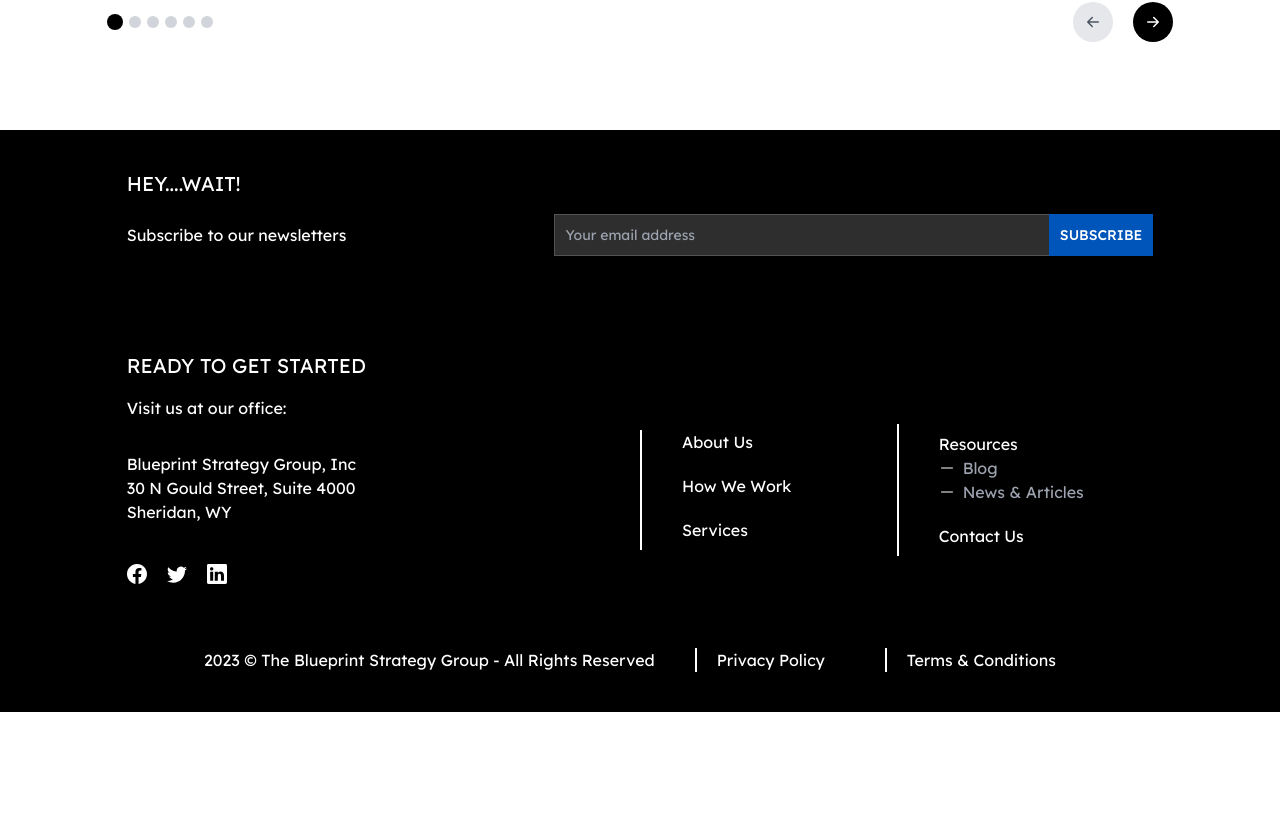
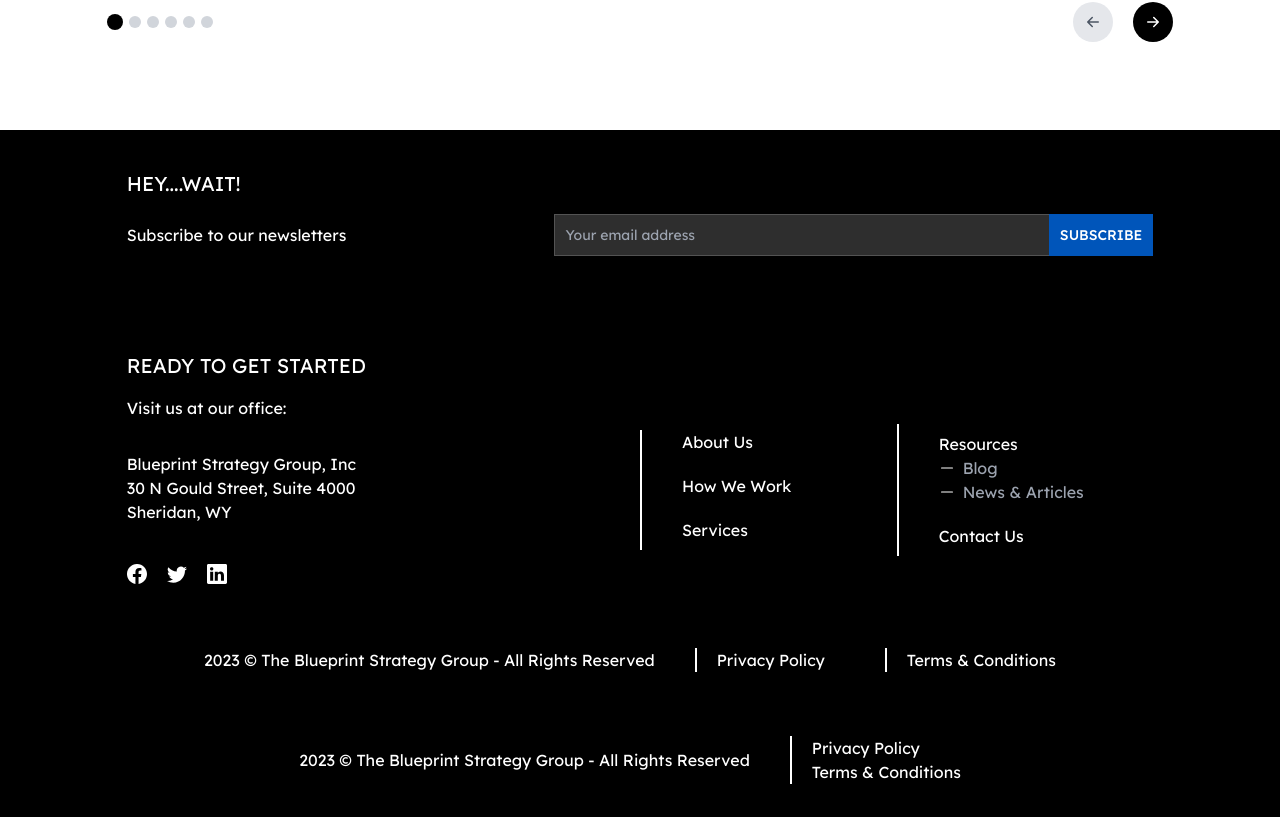
Before and after one commit to EdgarAmpiire/blueprints-web, a React (Create React App) app: page / in a window 1280 px wide. Shown: the part 2563-3380 px from the top of the page. Before the commit the page ends 3275 px from the top, so only its background shows below. Built offline with nearby package versions, Linux system fonts and the light colour scheme; what tw-elements would draw is missing.

Commit message:
responsiveness

```diff
--- a/src/components/layout/components/Footer.jsx
+++ b/src/components/layout/components/Footer.jsx
@@ -91,7 +91,7 @@ export const Footer = () => {
             </div>
           </div>
 
-          <div className="mt-16 flex items-center justify-center  w-full gap-10 ">
+          <div className="mt-16 hidden lg:flex items-center justify-center  w-full gap-10 ">
             <div className="">
               <h1 className="text-white">
                 2023 © The Blueprint Strategy Group - All Rights Reserved
@@ -104,6 +104,22 @@ export const Footer = () => {
               <h1 className="text-white">Terms & Conditions</h1>
             </div>
           </div>
+
+          <div className="mt-16 flex items-center justify-center  w-full gap-10 ">
+            <div className="">
+              <h1 className="text-white">
+                2023 © The Blueprint Strategy Group - All Rights Reserved
+              </h1>
+            </div>
+            <div>
+              <div className="border-l-2 border-l-white px-5">
+                <h1 className="text-white">Privacy Policy</h1>
+              </div>
+              <div className="border-l-2 border-l-white px-5">
+                <h1 className="text-white">Terms & Conditions</h1>
+              </div>
+            </div>
+          </div>
         </div>
       </div>
     </div>
```
